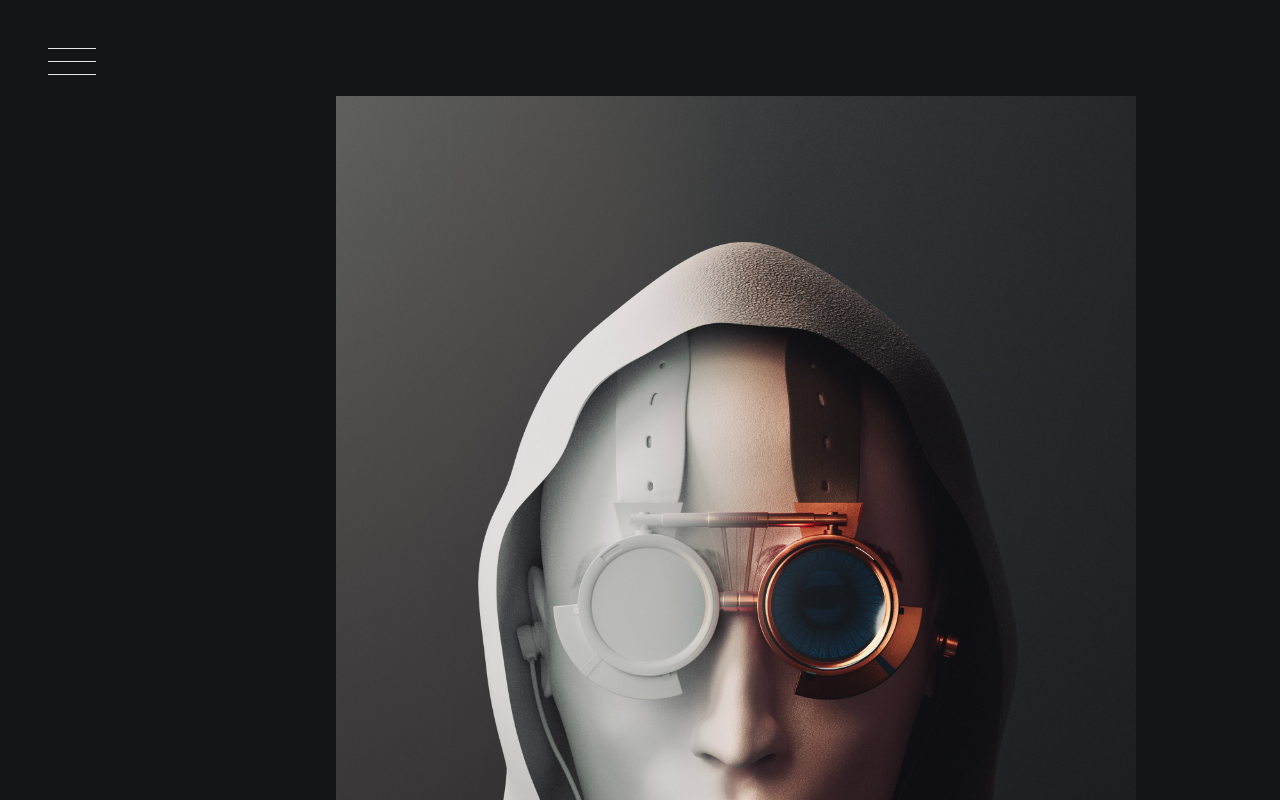
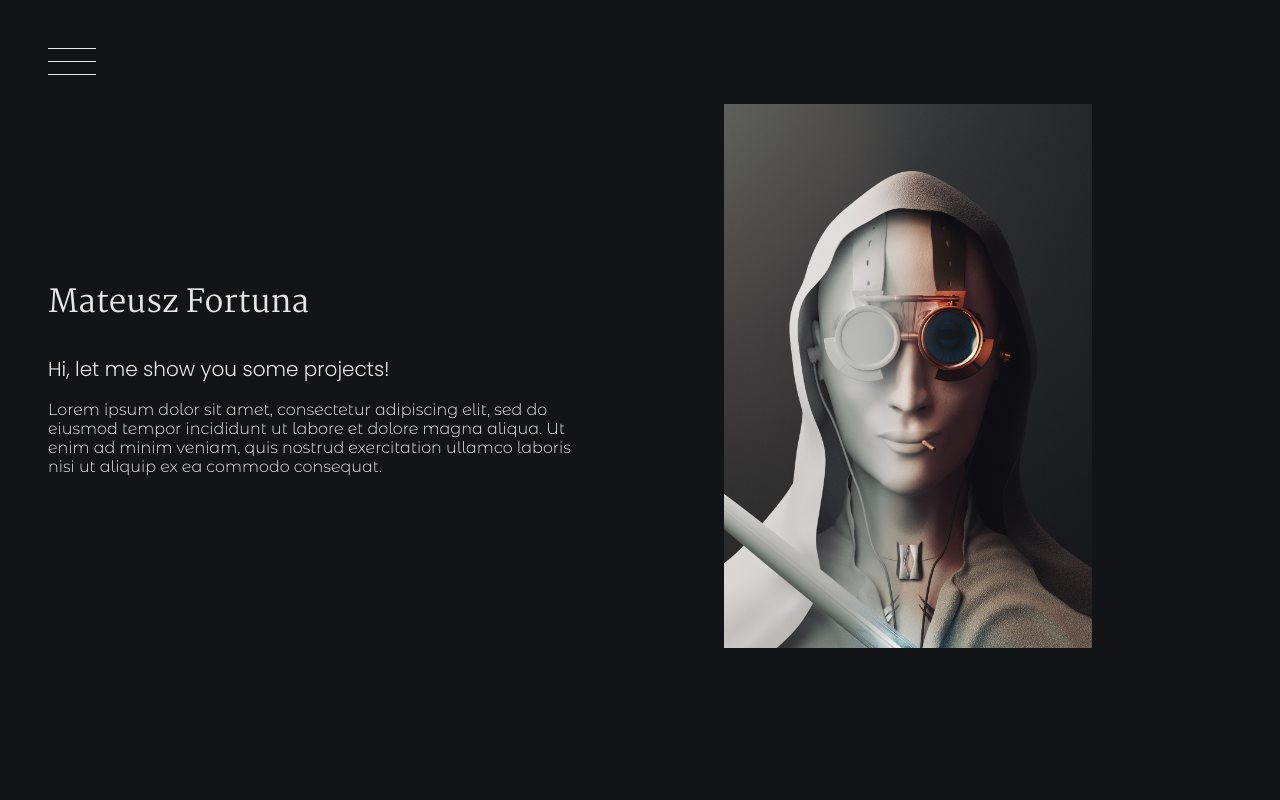
Before and after one commit to mateusz-fortuna/portfolio, a Next.js app: page / in a window 1280 px wide. Shown: the top 800 px of the page. Built offline with nearby package versions, Linux system fonts and the light colour scheme.

Commit message:
Make the content horizontal on desktop devices

```diff
--- a/components/Image/index.tsx
+++ b/components/Image/index.tsx
@@ -33,7 +33,7 @@ const Image = ({ src, alt, hasBackground }: Props) => {
   const imageWrapperStyle = {
     position: "relative",
     paddingBottom: hasBackground
-      ? `calc(${variables.marginStandard} / 2`
+      ? `calc(${variables.marginStandard} / 2)`
       : undefined,
   } as React.CSSProperties;
 
--- a/helpers/isLandscape.ts
+++ b/helpers/isLandscape.ts
@@ -1 +1 @@
-export const isLandscape = (aspectRatio: number) => aspectRatio > 1;
+export const isLandscape = (aspectRatio: number): boolean => aspectRatio > 1;
--- a/styles/Home.module.sass
+++ b/styles/Home.module.sass
@@ -4,3 +4,8 @@
   width: 100%
   & > section > *
     margin-bottom: $margin-standard * 2
+
+@media screen and (orientation: landscape)
+  .home__container
+    height: 100%
+    width: auto
--- a/styles/Intro.module.sass
+++ b/styles/Intro.module.sass
@@ -6,3 +6,13 @@
   background-color: $color-background
 
 @media screen and (orientation: landscape)
+  .intro
+    display: flex
+    flex-direction: row-reverse
+    align-items: center
+    justify-content: left
+    height: 100%
+    width: calc(100% - 2 * $margin-standard)
+    & > *
+      display: inline-block
+      width: 50%
--- a/styles/Layout.module.sass
+++ b/styles/Layout.module.sass
@@ -1,6 +1,9 @@
 @import './variables.module.sass'
 
 .layout
-  display: flex
   padding: $margin-standard
   background-color: $color-background
+
+@media screen and (orientation: landscape)
+  .layout
+    height: 100vh
```
